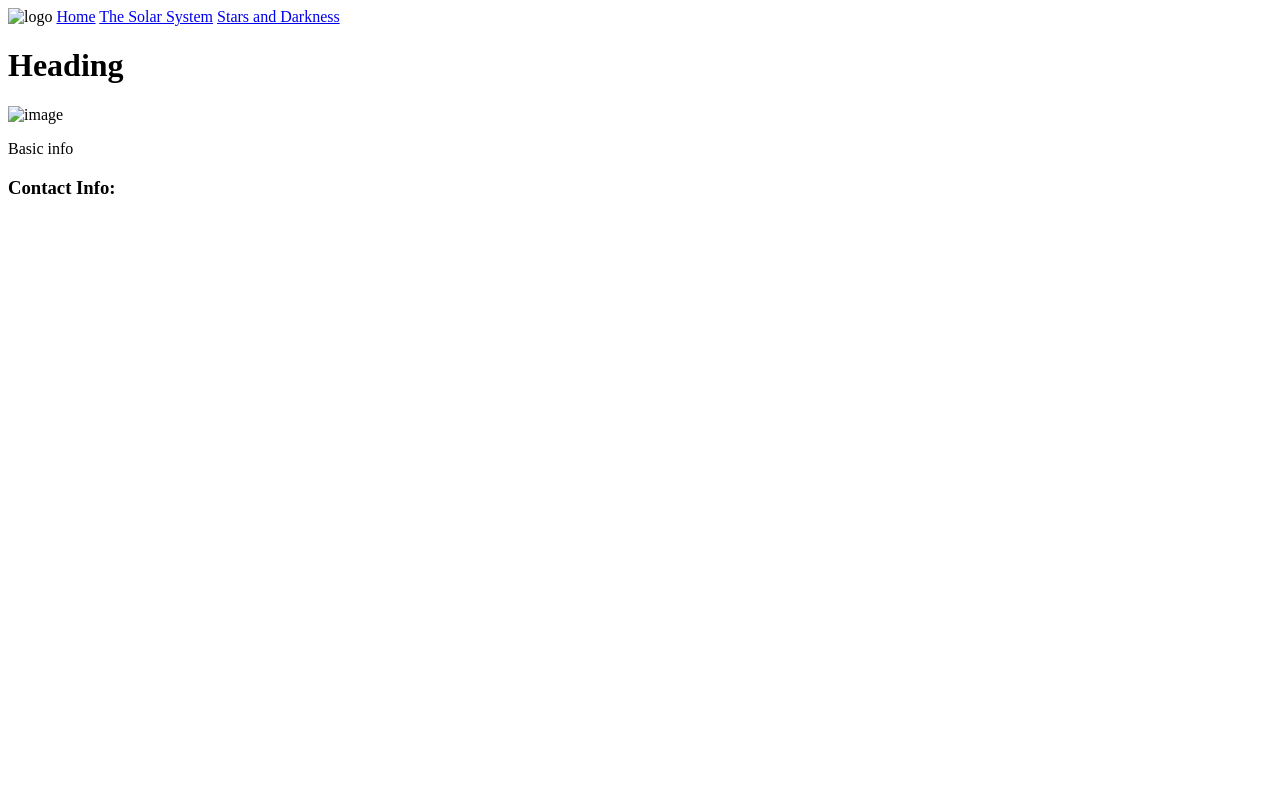
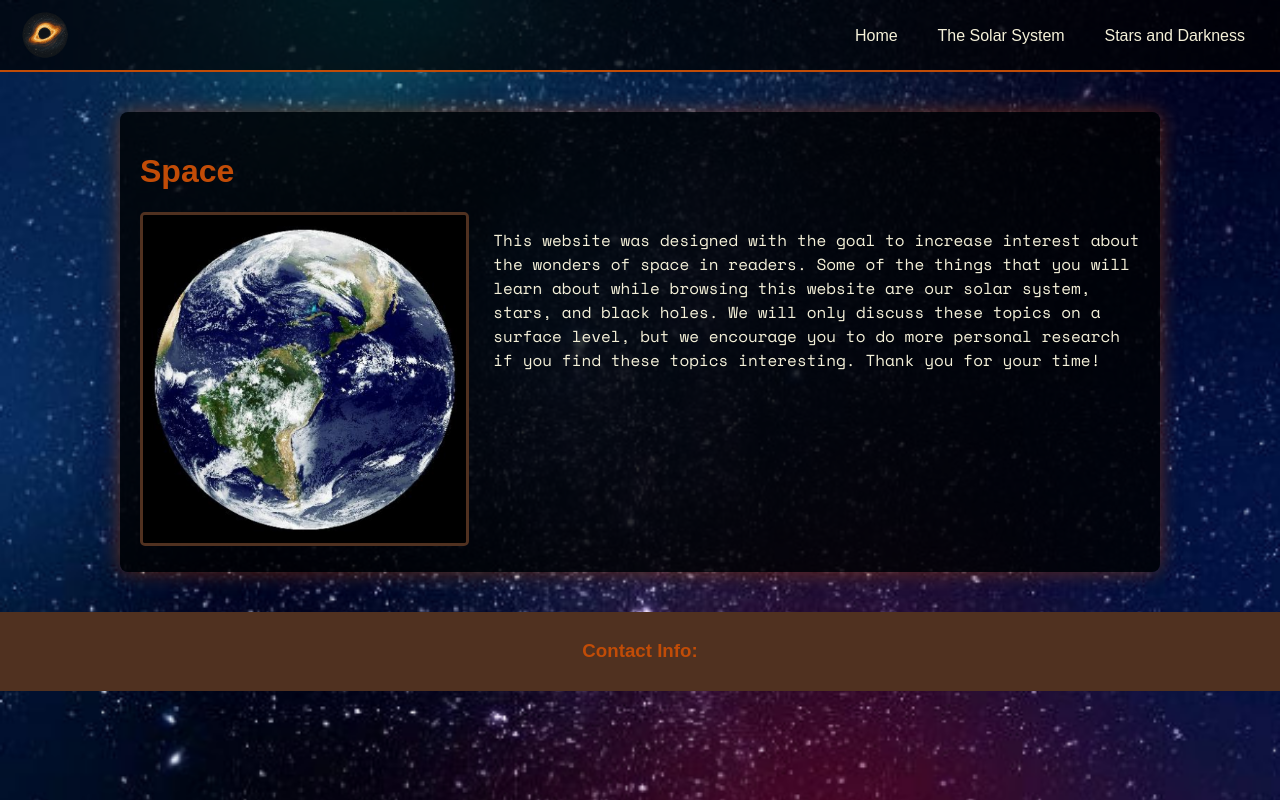
Before and after one commit to raw25001/wdd130-Layton, a plain HTML site: page index.html in a window 1280 px wide. Drawn offline with nearby package versions, Linux system fonts and the light colour scheme; a web font is replaced by a local one.

Commit message:
html and css for the home page

```diff
--- a/index.html
+++ b/index.html
@@ -5,18 +5,30 @@
     <meta name="viewport" content="width=device-width, initial-scale=1.0">
     <title>Space</title>
     <link rel="stylesheet" href="styles.css">
+    <style>
+    @import url('https://fonts.googleapis.com/css2?family=Sixtyfour&family=Space+Mono:ital,wght@0,400;0,700;1,400;1,700&display=swap');
+    </style>
 </head>
 <body>
     <header>
-        <img src="#" alt="logo">
-        <a href="index.html">Home</a>
-        <a href="#">The Solar System</a>
-        <a href="#">Stars and Darkness</a>
+        <img src="Logo.png" alt="Logo">
+        <nav>
+            <a href="index.html">Home</a>
+            <a href="#">The Solar System</a>
+            <a href="#">Stars and Darkness</a>
+        </nav>
     </header>
     <main>
-        <h1>Heading</h1>
-        <img src="#" alt="image">
-        <p>Basic info</p>
+        <h1>Space</h1>
+        <div class="home-content-container">
+            <div class="image-box">
+                <img src="Box image.png" alt="Image of Earth from Space">
+            </div>
+
+            <div class="basic-info-box">
+                <p>This website was designed with the goal to increase interest about the wonders of space in readers. Some of the things that you will learn about while browsing this website are our solar system, stars, and black holes. We will only discuss these topics on a surface level, but we encourage you to do more personal research if you find these topics interesting. Thank you for your time!</p>
+            </div>
+        </div>
     </main>
     <footer>
         <h3>Contact Info:</h3>
--- a/styles.css
+++ b/styles.css
@@ -0,0 +1,110 @@
+body {
+    background-color: #000000;
+    color: #F5F1D9;
+    font-family: "Space Mono", monospace;
+    background-image: url('Background image.png');
+    background-size: cover;
+    margin: 0;
+    padding: 0;
+}
+
+h1, h2, h3, h4, h5, h6, header a {
+    font-family: "Sixtyfour", sans-serif;
+    color: #C14C07;
+}
+
+.space-mono-regular {
+    font-family: "Space Mono", monospace;
+    font-weight: 400;
+    font-style: normal;
+}
+.space-mono-bold {
+    font-family: "Space Mono", monospace;
+    font-weight: 700;
+    font-style: normal;
+}
+.space-mono-regular-italic {
+    font-family: "Space Mono", monospace;
+    font-weight: 400;
+    font-style: italic;
+}
+.space-mono-bold-italic {
+    font-family: "Space Mono", monospace;
+    font-weight: 700;
+    font-style: italic;
+}
+.sixtyfour {
+    font-family: "Sixtyfour", sans-serif;
+    font-optical-sizing: auto;
+    font-weight: 400;
+    font-style: normal;
+    font-variation-settings:
+        "BLED" 0,
+        "SCAN" 0;
+}
+
+header {
+    display: flex;
+    justify-content: space-between;
+    align-items: center;
+    padding: 10px 20px;
+    background-color: rgba(0, 0, 0, 0.7);
+    border-bottom: 2px solid #C14C07;
+}
+
+header img {
+    height: 50px;
+    width: 50px;
+}
+
+nav a {
+    color: #F5F1D9;
+    text-decoration: none;
+    padding: 0 15px;
+    transition: color 0.3s;
+}
+
+nav a:hover {
+    color: #C14C07;
+}
+
+main {
+    max-width: 1000px;
+    margin: 40px auto;
+    padding: 20px;
+    background-color: rgba(0, 0, 0, 0.8);
+    border-radius: 8px;
+    box-shadow: 0 0 20px rgba(193, 76, 7, 0.5);
+}
+
+.home-content-container {
+    display: flex;
+    gap: 30px;
+    margin-top: 20px;
+    flex-wrap: wrap;
+    align-items: flex-start;
+}
+
+.image-box {
+    flex: 1;
+    min-width: 250px;
+}
+
+.image-box img {
+    width: 100%;
+    height: auto;
+    border: 3px solid #503120;
+    border-radius: 5px;
+}
+
+.basic-info-box {
+    flex: 2;
+}
+
+footer {
+    text-align: center;
+    padding: 10px;
+    margin-top: 40px;
+    background-color: #503120;
+    color: #F5F1D9;
+}
```
Also changed, not shown: Background image.png (added), Box image.png (added), Logo.png (added).
